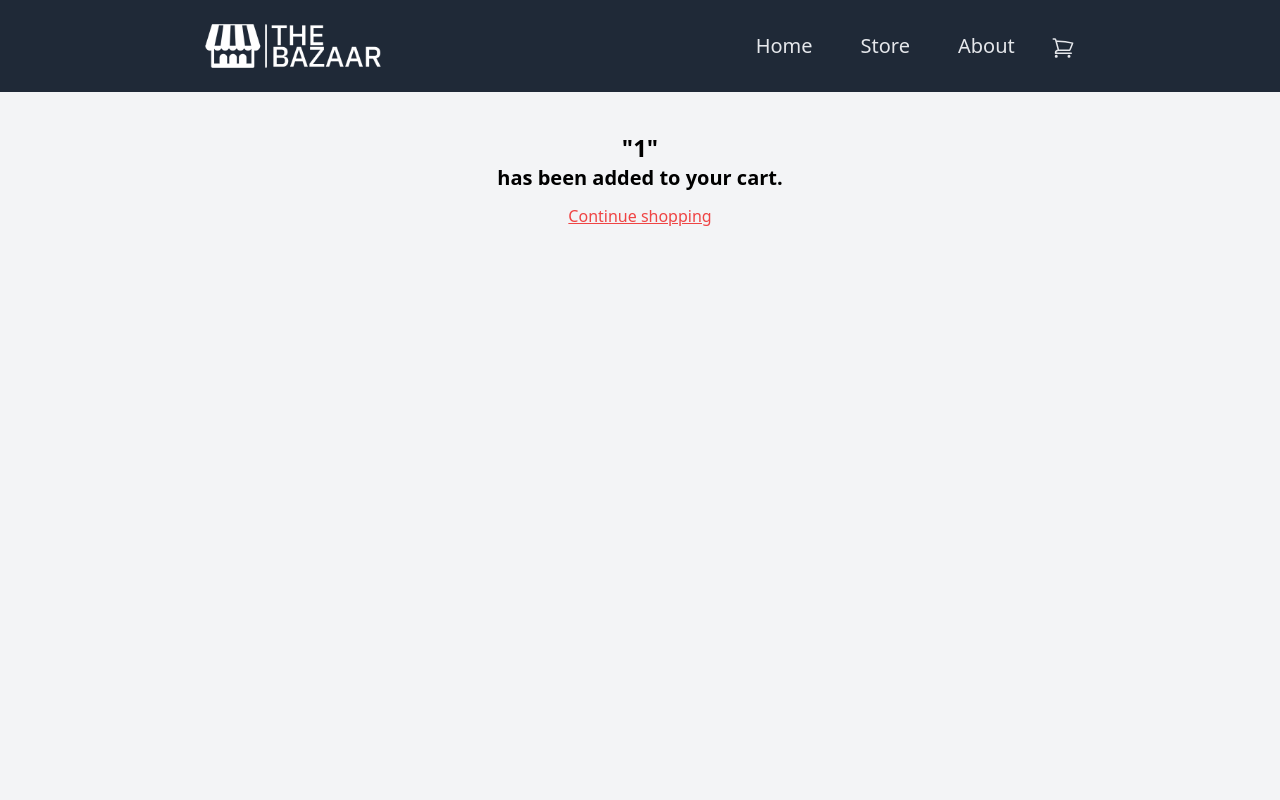
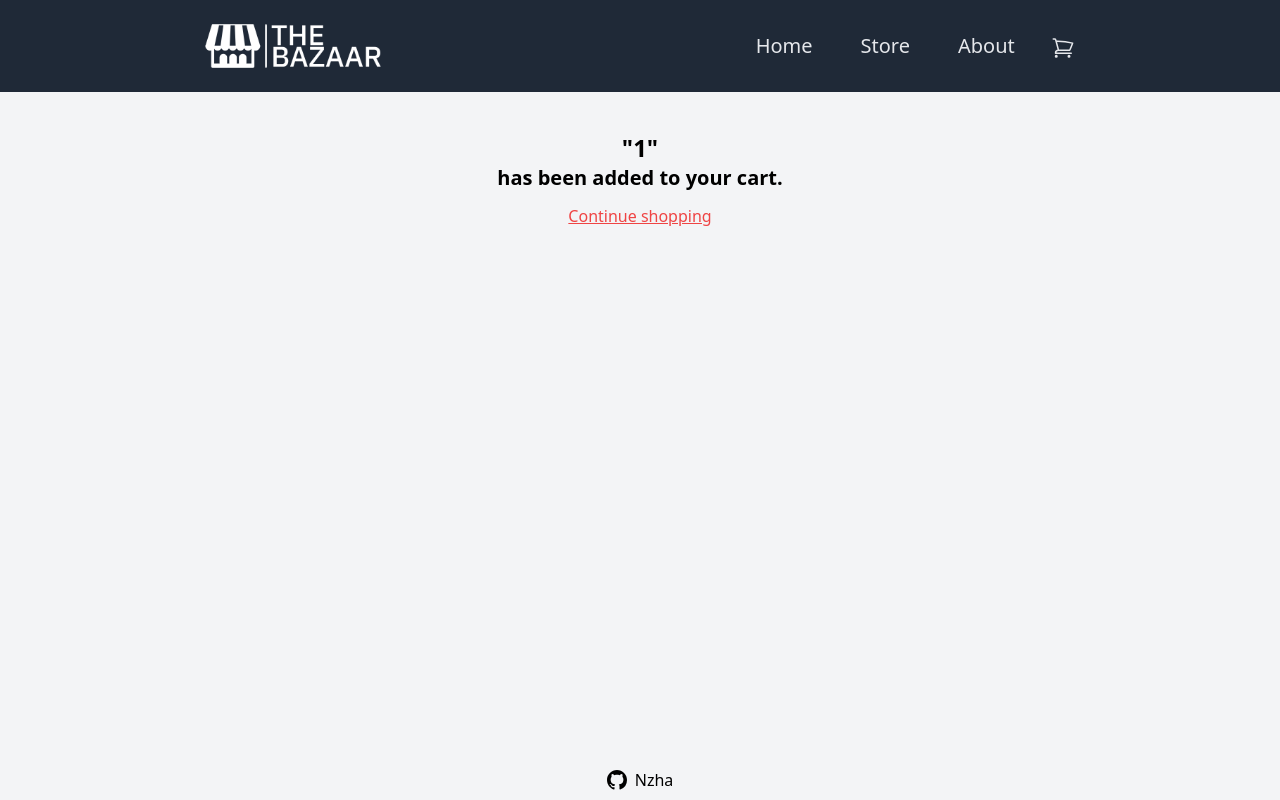
Before and after one commit to Nzha/shopping-cart, a React (Create React App) app: page /added/1 in a window 1280 px wide. Built offline with nearby package versions, Linux system fonts and the light colour scheme; the HTML template or start-up script is replaced by a standard one.

Commit message:
Add footer

```diff
--- a/src/App.js
+++ b/src/App.js
@@ -11,6 +11,7 @@
 import ItemDetails from './components/ItemDetails';
 import Cart from './components/Cart';
 import AddedToCart from './components/AddedToCart';
+import Footer from './components/Footer';
 
 function App() {
   const [cart, setCart] = useState(() => {
@@ -47,8 +48,9 @@
 
   return (
     <Router>
-      <div className="min-h-screen bg-gray-100">
+      <div className="flex min-h-screen flex-col bg-gray-100">
         <Nav cart={cart} />
+        <div className="flex-1">
           <Routes>
             <Route path="/" element={<Home />} />
             <Route path="/about" element={<About />} />
@@ -64,6 +66,8 @@
             <Route path="/added/:title" element={<AddedToCart />} />
           </Routes>
         </div>
+        <Footer />
+      </div>
     </Router>
   );
 }
--- /dev/null
+++ b/src/components/Footer.js
@@ -0,0 +1,28 @@
+function Footer() {
+  return (
+    <footer className="flex justify-center pb-2">
+      <a
+        href="https://github.com/Nzha/shopping-cart"
+        target="_blank"
+        rel="noreferrer"
+        className="flex items-center gap-2"
+      >
+        <svg
+          height="20"
+          width="20"
+          aria-hidden="true"
+          viewBox="0 0 16 16"
+          version="1.1"
+        >
+          <path
+            fillRule="evenodd"
+            d="M8 0C3.58 0 0 3.58 0 8c0 3.54 2.29 6.53 5.47 7.59.4.07.55-.17.55-.38 0-.19-.01-.82-.01-1.49-2.01.37-2.53-.49-2.69-.94-.09-.23-.48-.94-.82-1.13-.28-.15-.68-.52-.01-.53.63-.01 1.08.58 1.23.82.72 1.21 1.87.87 2.33.66.07-.52.28-.87.51-1.07-1.78-.2-3.64-.89-3.64-3.95 0-.87.31-1.59.82-2.15-.08-.2-.36-1.02.08-2.12 0 0 .67-.21 2.2.82.64-.18 1.32-.27 2-.27.68 0 1.36.09 2 .27 1.53-1.04 2.2-.82 2.2-.82.44 1.1.16 1.92.08 2.12.51.56.82 1.27.82 2.15 0 3.07-1.87 3.75-3.65 3.95.29.25.54.73.54 1.48 0 1.07-.01 1.93-.01 2.2 0 .21.15.46.55.38A8.013 8.013 0 0016 8c0-4.42-3.58-8-8-8z"
+          ></path>
+        </svg>
+        <div>Nzha</div>
+      </a>
+    </footer>
+  );
+}
+
+export default Footer;
```
Lines whose indentation alone changed are shown as unchanged.
